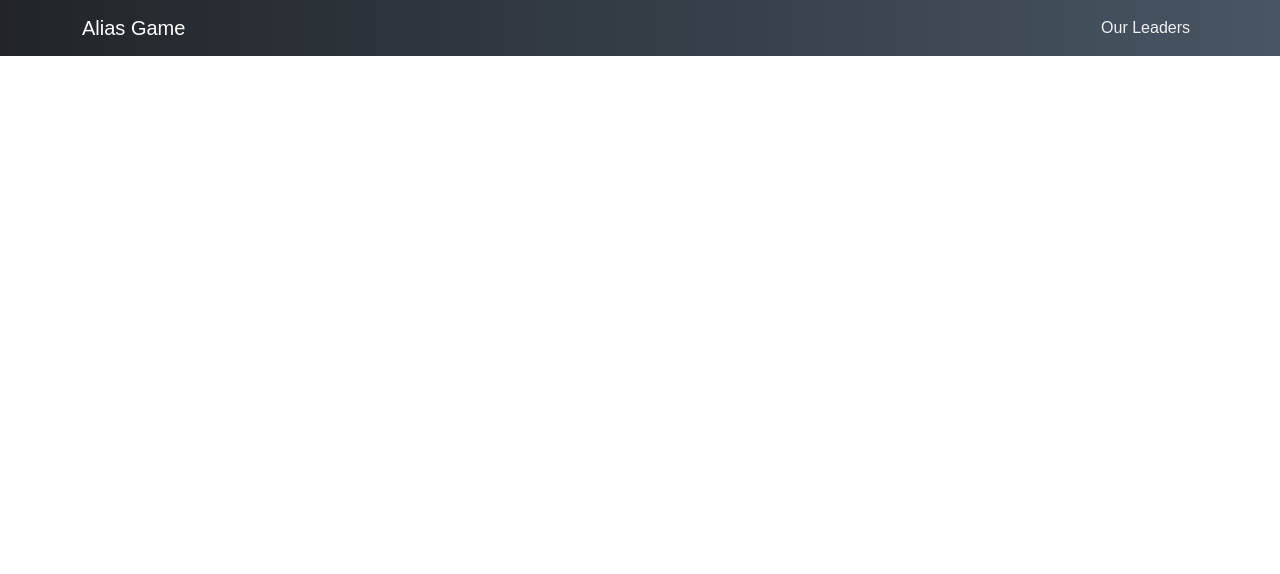
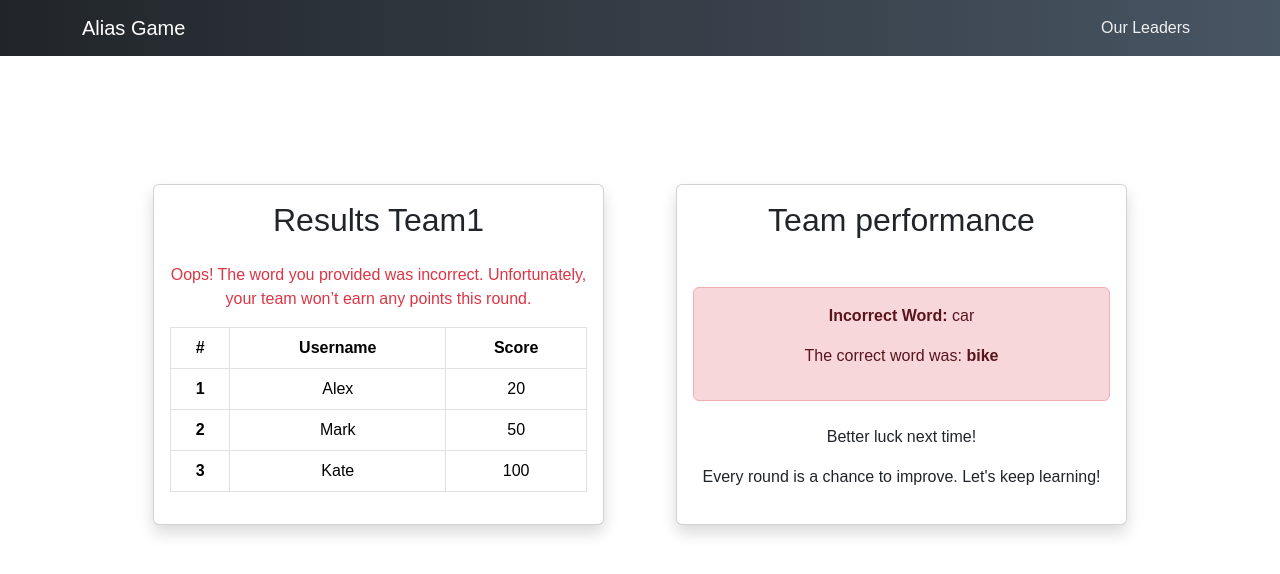
Before and after one commit to MartaKliuchnik/alias-game, a React (Vite) app in the folder alias-client/: page /team-result in a window 1280 px wide. Shown: the top 574 px of the page. Built offline with nearby package versions, Linux system fonts and the light colour scheme.

Commit message:
client: add LeaderPage and TeamResultPage

```diff
--- a/alias-client/src/App.jsx
+++ b/alias-client/src/App.jsx
@@ -1,32 +1,43 @@
 import { Route, Routes } from 'react-router-dom';
+import 'bootstrap/dist/css/bootstrap.min.css';
 import Navbar from './components/Navbar/Navbar';
-import Register from './components/Register/Register';
-import Login from './components/Login/Login';
-import LeaderBoard from './components/LeaderBoard/LeaderBoard';
-import Room from './components/Room/Room';
 import HomePage from './components/HomePage/HomePage';
-import 'bootstrap/dist/css/bootstrap.min.css';
+import LoginPage from './pages/LoginPage/LoginPage';
+import LeaderBoardPage from './pages/LeaderBoardPage/LeaderBoardPage';
+import RegisterPage from './pages/RegisterPage/RegisterPage';
+import LeaderPage from './pages/LeaderPage/LeaderPage';
+import TeamResultPage from './pages/TeamResultPage/TeamResultPage';
+import Room from './components/room/room';
 import Profile from './components/Profile/Profile';
 import Discussion from './components/Discussion/Discussion';
+import 'bootstrap/dist/css/bootstrap.min.css';
 
 export default function App() {
 	return (
 		<main>
 			<Navbar />
 			<Routes>
-				<Route path='/' element={<Register />} />
-				<Route path='login' element={<Login />} />
-				<Route path='leaderboard' element={<LeaderBoard />} />
-				<Route path='room' element={<Room name={"DEMO"} />} />
+				<Route path='/' element={<RegisterPage />} />
+				<Route path='login' element={<LoginPage />} />
+				<Route path='leaderboard' element={<LeaderBoardPage />} />
+				<Route path='leader' element={<LeaderPage />} />
+				<Route path='team-result' element={<TeamResultPage />} />
+				<Route path='room' element={<Room name={'DEMO'} />} />
 				<Route path='home' element={<HomePage />} />
 				<Route path='profile' element={<Profile />} />
-				<Route path='discussion' element={<Discussion
-					teamName={"TestTeam"}
-					users={[
-						{ username: 'User1' },
-						{ username: 'User2' },
-						{ username: 'User3' }
-					]} />} />
+				<Route
+					path='discussion'
+					element={
+						<Discussion
+							teamName={'TestTeam'}
+							users={[
+								{ username: 'User1' },
+								{ username: 'User2' },
+								{ username: 'User3' },
+							]}
+						/>
+					}
+				/>
 			</Routes>
 		</main>
 	);
--- /dev/null
+++ b/alias-client/src/data/mockTeam.js
@@ -0,0 +1,17 @@
+const mockTeam = {
+	_id: '66fd2f7f8f5e247f23fbf299',
+	roomId: '66fd2f7f8f5e247f23fbf293',
+	name: 'Team1',
+	teamScore: 0,
+	players: [
+		{ userID: '66fd2a5bb87188e4552d5c41', username: 'Alex', score: 20 },
+		{ userID: '66fd2a5bb87188e4552d5c42', username: 'Mark', score: 50 },
+		{ userID: '66fd2a5bb87188e4552d5c43', username: 'Kate', score: 100 },
+	],
+	chatId: '66fd2a5bb87188e4552d5chat',
+	describer: '66fd2a5bb87188e4552d5c42',
+	isTurn: false,
+	tryedWords: ['bike'],
+	teamLeader: '66fd2a5bb87188e4552d5c41',
+};
+export default mockTeam;
--- a/alias-client/src/components/LeaderBoard/LeaderBoard.jsx
+++ b/alias-client/src/pages/LeaderBoardPage/LeaderBoardPage.jsx
@@ -2,12 +2,10 @@ import { useEffect, useState } from 'react';
 import mockLeaderboard from '../../data/mockLeader';
 import { Link } from 'react-router-dom';
 
-export default function LeaderBoard() {
+export default function LeaderBoardPage() {
 	const [users, setUsers] = useState([]);
 
 	useEffect(() => {
-		console.log(mockLeaderboard);
-
 		setUsers(mockLeaderboard);
 	}, []);
 
--- /dev/null
+++ b/alias-client/src/pages/LeaderPage/LeaderPage.jsx
@@ -0,0 +1,84 @@
+import { useRef, useState } from 'react';
+import { Timer } from '../../components/Timer/Timer';
+import { useNavigate } from 'react-router-dom';
+
+export default function LeaderPage() {
+	const [leaderWord, setLeaderWord] = useState('');
+	const [isTimeUp, setIsTimeUp] = useState(false);
+	const wordRef = useRef();
+	const navigate = useNavigate();
+
+	const handleSubmit = (e) => {
+		e.preventDefault();
+
+		// Time runs out
+		if (isTimeUp) {
+			console.log(null); // submit null
+		}
+
+		// Empty or whitespace-only responses
+		if (!leaderWord.trim()) {
+			alert('You must provide a valid decision before submitting.');
+		}
+		// Valid response case
+		alert('Your decision has been successfully submitted and recorded.');
+		console.log(leaderWord);
+		setLeaderWord('');
+		navigate('/team-result');
+	};
+
+	const handleTimeUp = () => {
+		setIsTimeUp(true);
+		setLeaderWord('');
+		alert(
+			'Time is up! You did not submit a decision within the allowed time. No decision has been recorded.'
+		);
+		navigate('/team-result');
+	};
+
+	return (
+		<div className='container my-5'>
+			<section
+				className='row justify-content-center align-items-center gap-5'
+				style={{ marginTop: '8rem' }}
+			>
+				<div className='col-md-6 text-center'>
+					<h2 className='mb-4'>
+						{isTimeUp ? "Time's up!" : 'Answer Before Time Runs Out!'}
+					</h2>
+					<Timer initialCount={10} onTimeUp={handleTimeUp} />
+				</div>
+				<div className='col-md-6'>
+					<form onSubmit={handleSubmit} className='p-4 border rounded shadow'>
+						<div className='mb-3'>
+							<label htmlFor='leaderWord' className='form-label'>
+								Your Final Decision
+							</label>
+							<input
+								type='text'
+								id='leaderWord'
+								className='form-control form-control-lg'
+								ref={wordRef}
+								autoComplete='off'
+								onChange={(e) => setLeaderWord(e.target.value)}
+								value={leaderWord}
+								required
+								placeholder={
+									isTimeUp
+										? "Time's up! Can't submit a decision."
+										: 'Write your final decision'
+								}
+							/>
+						</div>
+						<button
+							className='btn btn-lg btn-success w-100'
+							disabled={isTimeUp}
+						>
+							Submit Your Answer
+						</button>
+					</form>
+				</div>
+			</section>
+		</div>
+	);
+}
--- a/alias-client/src/components/Register/Register.jsx
+++ b/alias-client/src/pages/LoginPage/LoginPage.jsx
@@ -1,7 +1,7 @@
 import { useRef, useState, useEffect } from 'react';
-import { Link, useNavigate } from 'react-router-dom';
+import { useNavigate } from 'react-router-dom';
 
-export default function Register() {
+export default function LoginPage() {
 	const userRef = useRef();
 	const errRef = useRef();
 	const navigate = useNavigate();
@@ -30,19 +30,12 @@ export default function Register() {
 	return (
 		<div className='container my-5'>
 			{success ? (
-				navigate('/login')
+				navigate('/room')
 			) : (
-				<section
-					className='row justify-content-center gap-5'
-					style={{ marginTop: '8rem' }}
-				>
+				<section className='row justify-content-center'>
 					<div className='col-lg-4 col-md-6'>
 						<div className='card shadow-sm p-4'>
-							<h2 className='text-center'>Welcome to Alias Game</h2>
-							<p className='text-center'>
-								Already have an Account? <Link to='/login'>Log In</Link>
-							</p>
-
+							<h2 className='text-center'>Log In</h2>
 							<p
 								ref={errRef}
 								className={errMsg ? 'alert alert-danger' : 'offscreen'}
@@ -53,9 +46,7 @@ export default function Register() {
 
 							<form onSubmit={handleSubmit}>
 								<div className='mb-3'>
-									<label htmlFor='username' className='form-label'>
-										Username
-									</label>
+									<label htmlFor='username'>Username</label>
 									<input
 										type='text'
 										id='username'
@@ -70,9 +61,7 @@ export default function Register() {
 								</div>
 
 								<div className='mb-3'>
-									<label htmlFor='password' className='form-label'>
-										Password
-									</label>
+									<label htmlFor='password'>Password</label>
 									<input
 										type='password'
 										id='password'
@@ -85,26 +74,9 @@ export default function Register() {
 								</div>
 
 								<button className='btn btn-lg btn-secondary w-100'>
-									Create Account
+									Log In
 								</button>
 							</form>
-						</div>
-					</div>
-					<div className='col-lg-6 col-md-8 mt-5 mt-lg-0'>
-						<div className='p-4'>
-							<h3 className='text-center mb-5'>About Alias Game</h3>
-							<p>
-								Alias is a fun and interactive word-guessing game where players
-								form teams to compete. One teammate describes a word while the
-								others try to guess it. The game promotes quick thinking and
-								team coordination, and includes a chat feature for easy
-								communication.
-							</p>
-							<p className='text-black fw-bold'>
-								Ready to test your skills and have some fun? Register now and
-								start playing with friends or challenge others in this exciting
-								word-guessing game!
-							</p>
 						</div>
 					</div>
 				</section>
--- a/alias-client/src/components/Login/Login.jsx
+++ b/alias-client/src/pages/RegisterPage/RegisterPage.jsx
@@ -1,7 +1,7 @@
 import { useRef, useState, useEffect } from 'react';
-import { useNavigate } from 'react-router-dom';
+import { Link, useNavigate } from 'react-router-dom';
 
-export default function Login() {
+export default function RegisterPage() {
 	const userRef = useRef();
 	const errRef = useRef();
 	const navigate = useNavigate();
@@ -30,12 +30,19 @@ export default function Login() {
 	return (
 		<div className='container my-5'>
 			{success ? (
-				navigate('/home')
+				navigate('/login')
 			) : (
-				<section className='row justify-content-center'>
+				<section
+					className='row justify-content-center gap-5'
+					style={{ marginTop: '8rem' }}
+				>
 					<div className='col-lg-4 col-md-6'>
 						<div className='card shadow-sm p-4'>
-							<h2 className='text-center'>Log In</h2>
+							<h2 className='text-center'>Welcome to Alias Game</h2>
+							<p className='text-center'>
+								Already have an Account? <Link to='/login'>Log In</Link>
+							</p>
+
 							<p
 								ref={errRef}
 								className={errMsg ? 'alert alert-danger' : 'offscreen'}
@@ -46,7 +53,9 @@ export default function Login() {
 
 							<form onSubmit={handleSubmit}>
 								<div className='mb-3'>
-									<label htmlFor='username'>Username</label>
+									<label htmlFor='username' className='form-label'>
+										Username
+									</label>
 									<input
 										type='text'
 										id='username'
@@ -61,7 +70,9 @@ export default function Login() {
 								</div>
 
 								<div className='mb-3'>
-									<label htmlFor='password'>Password</label>
+									<label htmlFor='password' className='form-label'>
+										Password
+									</label>
 									<input
 										type='password'
 										id='password'
@@ -74,9 +85,26 @@ export default function Login() {
 								</div>
 
 								<button className='btn btn-lg btn-secondary w-100'>
-									Log In
+									Create Account
 								</button>
 							</form>
+						</div>
+					</div>
+					<div className='col-lg-6 col-md-8 mt-5 mt-lg-0'>
+						<div className='p-4'>
+							<h3 className='text-center mb-5'>About Alias Game</h3>
+							<p>
+								Alias is a fun and interactive word-guessing game where players
+								form teams to compete. One teammate describes a word while the
+								others try to guess it. The game promotes quick thinking and
+								team coordination, and includes a chat feature for easy
+								communication.
+							</p>
+							<p className='text-black fw-bold'>
+								Ready to test your skills and have some fun? Register now and
+								start playing with friends or challenge others in this exciting
+								word-guessing game!
+							</p>
 						</div>
 					</div>
 				</section>
--- /dev/null
+++ b/alias-client/src/pages/TeamResultPage/TeamResultPage.jsx
@@ -0,0 +1,101 @@
+import mockTeam from '../../data/mockTeam';
+
+export default function TeamResultPage() {
+	const success = false;
+	const answerCorrect = 'bike';
+	const wrongAnswer = 'car';
+
+	return (
+		<div className='container my-8'>
+			<div
+				className='row justify-content-center align-items-stretch gap-5'
+				style={{ marginTop: '8rem' }}
+			>
+				{/* Section for showing the table with updated scores */}
+				<div className='col-lg-5 col-md-6 d-flex'>
+					<div className='card shadow d-flex h-100'>
+						<div className='card-body'>
+							<h2 className='text-center mb-4'>Results {mockTeam.name}</h2>
+							{success ? (
+								<p className='text-success text-center'>
+									Congratulations! Each player has earned +10 points for
+									providing the correct word.
+								</p>
+							) : (
+								<p className='text-danger text-center'>
+									Oops! The word you provided was incorrect. Unfortunately, your
+									team won’t earn any points this round.
+								</p>
+							)}
+							<div className='table-responsive'>
+								<table className='table table-bordered table-hover'>
+									<thead className='thead-dark'>
+										<tr>
+											<th scope='col' className='text-center'>
+												#
+											</th>
+											<th scope='col' className='text-center'>
+												Username
+											</th>
+											<th scope='col ' className='text-center'>
+												Score
+											</th>
+										</tr>
+									</thead>
+									<tbody>
+										{mockTeam?.players.map((user, index) => (
+											<tr key={user.userID}>
+												<th scope='row' className='text-center'>
+													{index + 1}
+												</th>
+												<td className='text-center'>{user.username}</td>
+												<td className='text-center'>{user.score}</td>
+											</tr>
+										))}
+									</tbody>
+								</table>
+							</div>
+						</div>
+					</div>
+				</div>
+
+				{/* Section for showing the team's result in this round */}
+				<div className='col-lg-5 col-md-6 d-flex'>
+					<div className='card shadow h-100 w-100'>
+						<div className='card-body text-center'>
+							<h2 className='mb-5'>Team performance </h2>
+							{success ? (
+								<div>
+									<div className='alert alert-success'>
+										<p>
+											<strong>Correct Answer:</strong> {answerCorrect}
+										</p>
+									</div>
+									<p className='mt-4 text-center'>You all did amazing!</p>
+									<p className='text-center'>
+										Let’s keep this energy going into the next round!
+									</p>
+								</div>
+							) : (
+								<div>
+									<div className='alert alert-danger'>
+										<p>
+											<strong>Incorrect Word:</strong> {wrongAnswer}
+										</p>
+										<p>
+											The correct word was: <strong>{answerCorrect}</strong>
+										</p>
+									</div>
+									<p className='mt-4 text-center'>Better luck next time!</p>
+									<p className='text-center'>
+										Every round is a chance to improve. Let's keep learning!
+									</p>
+								</div>
+							)}
+						</div>
+					</div>
+				</div>
+			</div>
+		</div>
+	);
+}
```
Also changed, not shown: alias-client/src/components/Timer/Timer.jsx (added, +16 -0 lines).
